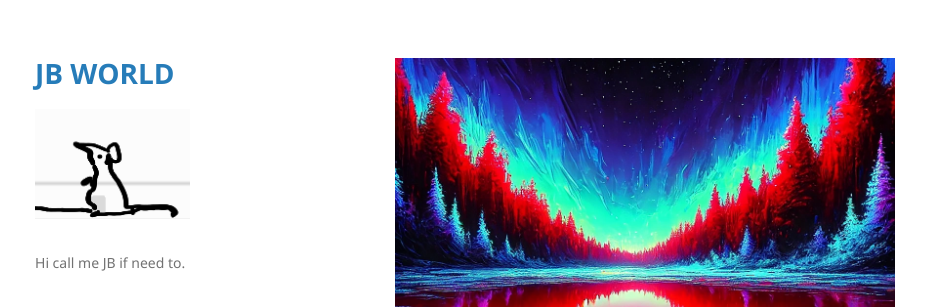
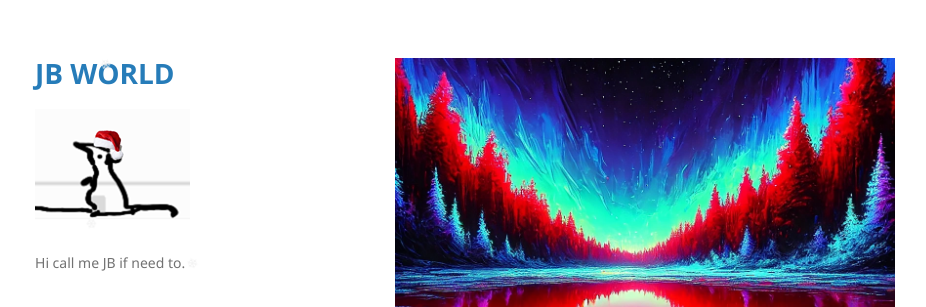
Before and after one commit to ki11dee/ki11dee.github.io-ki11dee, a Jekyll site: the page built from index.md, in a window 1280 px wide. Shown: the top 307 px of the page, without its empty margins (175-1101 px from the left). Built offline with Jekyll 4.4.1, drawn with Linux system fonts in a browser that asks for light colours.

Commit message:
Add snowflakes

```diff
--- a/_config.yml
+++ b/_config.yml
@@ -19,7 +19,7 @@
 # in the templates via {{ site.myvariable }}.
 
 title: JB WORLD
-logo : /assets/img/24eds.png
+logo : /assets/img/santahat.png
 description: >- # this means to ignore newlines until "baseurl:"
   Hi call me JB if need to.
 
--- a/_layouts/default.html
+++ b/_layouts/default.html
@@ -34,6 +34,8 @@
     <script src="/assets/js/progress-bar.js"></script>
     <script src="/assets/js/copy-code.js"></script>
     <script src="/assets/js/toggle-enhance.js"></script>
+
+
     <div class="wrapper">
       <header>
         <h1><a href="{{ "/" | absolute_url }}">{{ site.title | default: site.github.repository_name }}</a></h1>
--- a/_sass/jekyll-theme-minimal.scss
+++ b/_sass/jekyll-theme-minimal.scss
@@ -284,3 +284,25 @@
     color:#444;
   }
 }
+
+.snowflake {
+  position: fixed;
+  top: -10px;
+  color: #F0F0F0;
+  font-size: 1em;
+  user-select: none;
+  pointer-events: none;
+  z-index: 9999;
+  animation: fall linear infinite;
+}
+
+@keyframes fall {
+  0% {
+    transform: translateY(0) rotate(0deg);
+    opacity: 1;
+  }
+  100% {
+    transform: translateY(calc(100vh + 10px)) rotate(360deg);
+    opacity: 0.5;
+  }
+}
```
Also changed, not shown: other parts of _layouts/default.html (+17 -0 lines), index.md (+1 -1 lines), assets/img/santahat.png (added).
